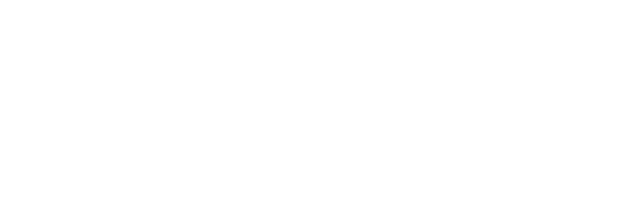
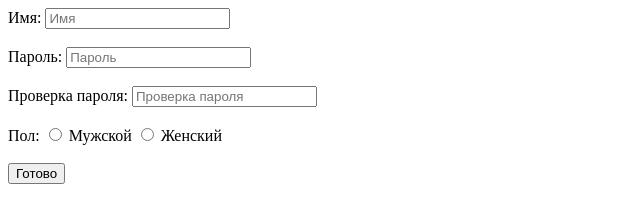
Before and after one commit to igkrynkin/Practicing-basic-things-JavaScript, a plain HTML site: page Study/WWW-JS/index.html in a window 1280 px wide. Shown: the whole page, without its empty margins (0-640 px from the left). Drawn offline with Linux system fonts and the light colour scheme.

Commit message:
Study JS-12-Form-1

```diff
--- a/Study/WWW-JS/index.html
+++ b/Study/WWW-JS/index.html
@@ -6,7 +6,21 @@
     <title>Изучение JavaScript</title>
 </head>
 <body>
-    <noscript>Включите JavaScript!!!</noscript>
+   <form id="main-form" onsubmit="return checkForm(this)" method="post">
+        <label for="name">Имя:</label>
+        <input type="text" name="name" placeholder="Имя" id="name"><br><br>
+        <label for="password">Пароль:</label>
+        <input type="password" name="pass" placeholder="Пароль" id="pass"><br><br>
+        <label for="repass">Проверка пароля:</label>
+        <input type="password" name="repass" placeholder="Проверка пароля" id="repass"><br><br>
+        <span>Пол:</span>
+        <input type="radio" name="state" id="male" value="Мужской">
+        <label for="male">Мужской</label>
+        <input type="radio" name="state" id="female" value="Женский">
+        <label for="female">Женский</label><br><br>
+        <span id="error" style="color: red;"></span>
+        <input type="submit" name="submit" value="Готово">
+   </form>
     <script src="js/main.js"></script>
 </body>
 </html>
--- a/Study/WWW-JS/js/main.js
+++ b/Study/WWW-JS/js/main.js
@@ -1,111 +1,27 @@
+function checkForm(el) {
+
+    var name = el.name.value;
+    var pass = el.pass.value;
+    var repass = el.repass.value;
+    var state = el.state.value;
 
 
+    var fail = "";
 
+    if (name == "" || pass == "" || state == "")
+        fail = "Заполните все поля";
+    else if(name.length <= 1 || name.length > 50)
+        fail = "Введите корректное имя";
+    else if(pass != repass)
+        fail = "Пароли должны совпадать";
+    else if(pass.split("&").length > 1)
+        fail = "Некорректный пароль";
 
-
-
-
-
-
-
-
-
-
-
-
-
-
-
-
-
-
-
-
-
-
-
-
-
-
-
-
-
-
-
-
-
-
-
-
-
-
-
-                                                // Урок 2
-
-
-
-// /* document.write('Hello world!');
-//          write - выводит на прямую в документ. */
-
-//          console.log('Hello world!');
-//          // console - встроенный объект к которому мы обращаемся, а внутри этого объекта существуют некоторые функции, как например внутри объекта document существовала функция write, так и внутри объекта console существует функция log к которой мы можем обратиться
-
-
-
-
-                                                // Урок 3
-
-// var num;
-// num = 5;
-
-// var num = 5;
-// num = 7;
-// console.log("Переменная " + num + ".");
-
-
-
-
-                                                // Урок 4
-
-// var num_1 = 5;
-// var num_2 = 15;
-
-// var res = num_1 - num_2;
-
-// console.log('Вычитание: ' + res);
-
-
-
-                                                // Урок 5
-
-var num_1 = 5;
-var num_2 = 15;
-
-var res = num_1 - num_2;
-
-console.log('Результат: ' + (num_1 - num_2));
-
-
-var num_3 = 5;
-num_3 = num_3 + 7;
-console.log('Результат: ' + num_3);
-
-
-// var num_3 = 5;
-// num_3 += 1;    добавляет еденицу, также можно записать num_3++
-// console.log('Результат: ' + num_3);
-
-
-var str_1 = '12';
-var str_2 = '2';
-console.log('Результат: ' + (str_1 + str_2));
-
-
-var str_1 = Number('12');
-var str_2 = Number('2');
-console.log('Результат: ' + (str_1 + str_2));
-
-
-console.log('Math: ' + Math.PI);
-console.log('Math: ' + Math.E);
-console.log('Math: ' + Math.max(4, 67, -8, 2, 0, 5, 8));
+    if(fail != "") {
+        document.getElementById('error').innerHTML = fail;
+    } else {
+        alert("Все данные корректно заполнены");
+        window.location = "https://ya.ru";
+    }
+    return false;
+}
```
